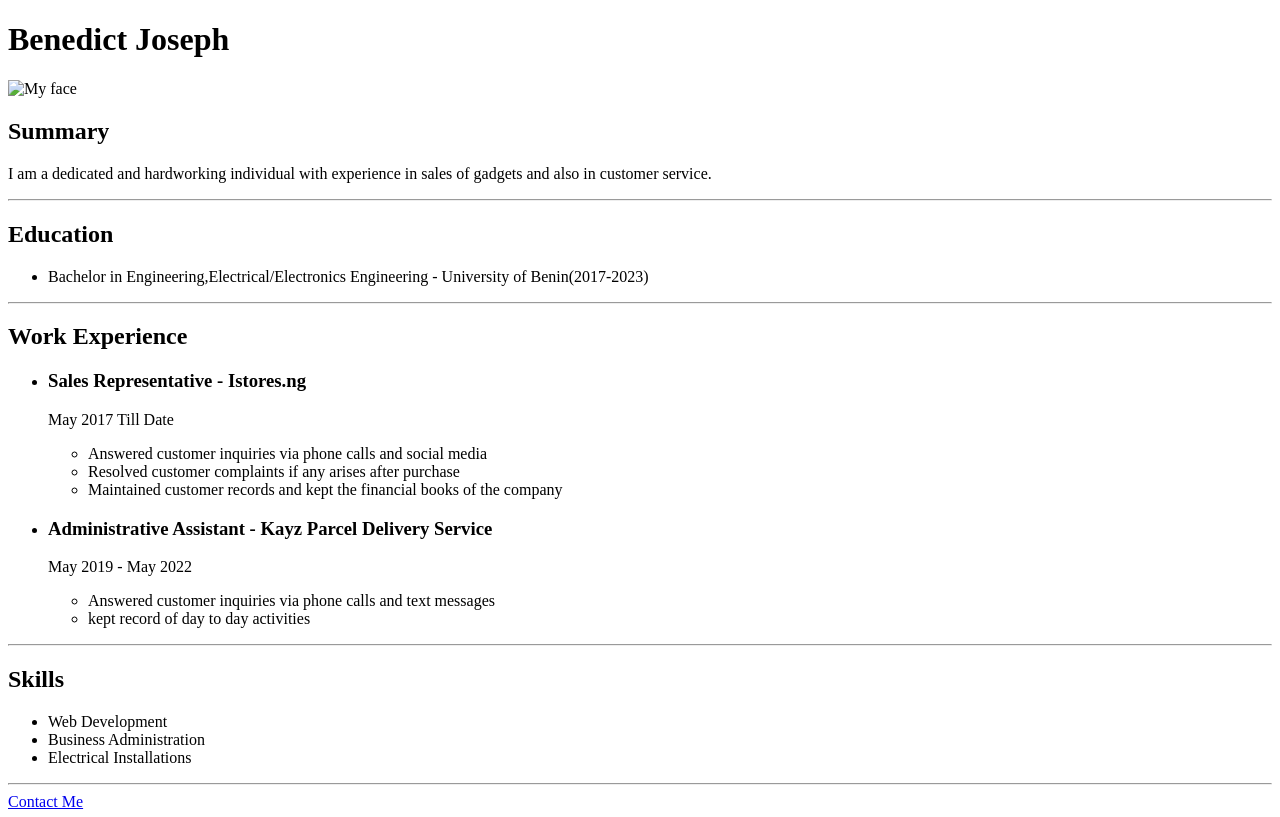
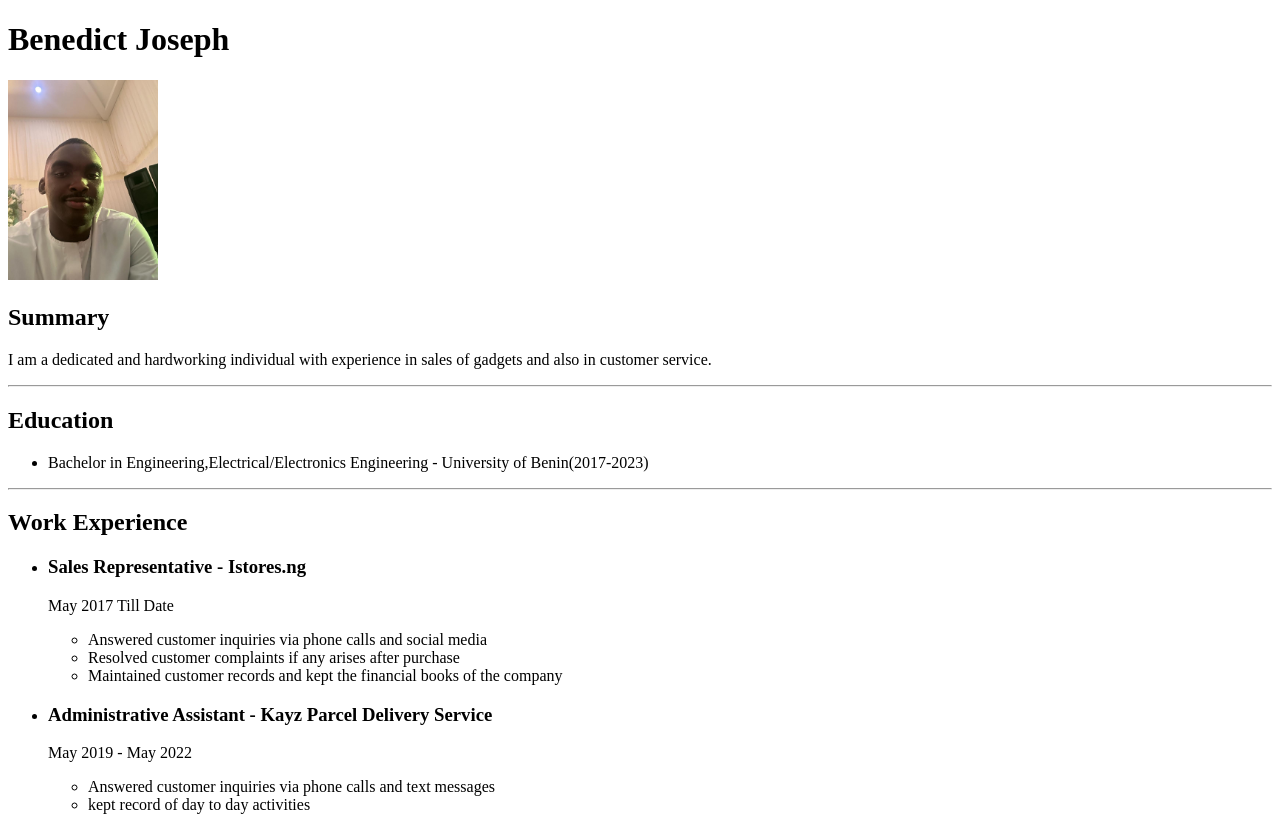
Before and after one commit to jbenedict920/My-Resume, a plain HTML site: page index.html in a window 1280 px wide. Shown: the top 817 px of the page. Drawn offline with Linux system fonts and the light colour scheme.

Commit message:
Update index.html

```diff
--- a/index.html
+++ b/index.html
@@ -6,7 +6,7 @@
 </head>
 <body>
     <h1>Benedict Joseph</h1>
-    <img src="./assets/images/WhatsApp Image 2024-02-06 at 21.18.24_250c1659.jpg" height="200" alt="My face">
+    <img src="./WhatsApp Image 2024-02-06 at 21.18.24_250c1659.jpg" height="200" alt="My face">
 
     <h2>Summary</h2>
     <p>I am a dedicated and hardworking individual with experience in sales of gadgets and also in customer service.</p>
```
